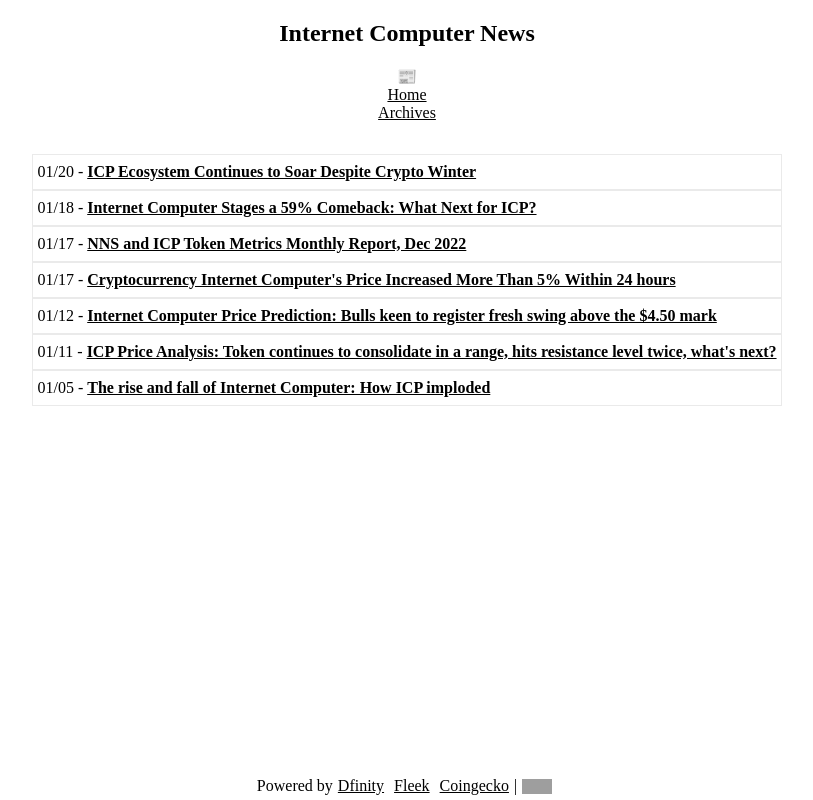
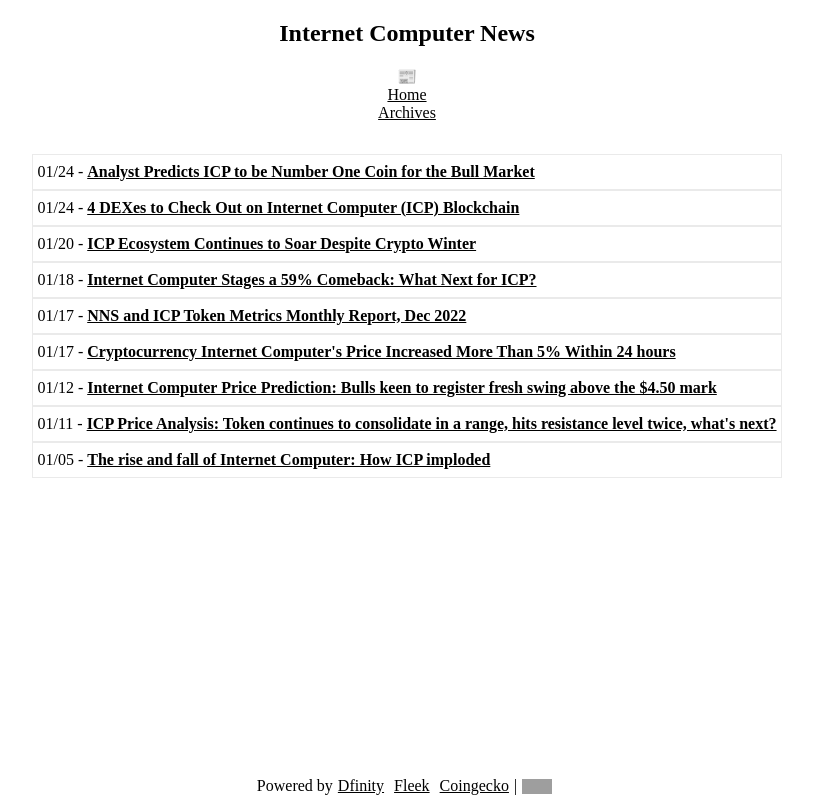
Before and after one commit to rjlucasm/ictoday, a Next.js app: page /news/2023 in a window 1280 px wide. Shown: the whole page, without its empty margins (233-1046 px from the left). Built offline with nearby package versions, Linux system fonts and the light colour scheme; grey boxes are pictures that could not be loaded.

Commit message:
News 01/24

```diff
--- a/pages/news/2023.js
+++ b/pages/news/2023.js
@@ -19,6 +19,12 @@ export default function News23() {
             <Link href="/archive"><a style={{ color: 'inherit' }}>Archives</a></Link>
 
             <div className="pagesgrid">
+            <div className="pagescard">01/24 -&nbsp;
+                <a href="https://coinedition.com/analyst-predicts-icp-to-be-number-one-coin-for-the-bull-market/" target="_blank" rel="noopener noreferrer">Analyst Predicts ICP to be Number One Coin for the Bull Market</a>
+            </div>
+            <div className="pagescard">01/24 -&nbsp;
+                <a href="https://bsc.news/post/4-dexes-to-check-out-on-internet-computer-icp-blockchain" target="_blank" rel="noopener noreferrer">4 DEXes to Check Out on Internet Computer (ICP) Blockchain</a>
+            </div>
             <div className="pagescard">01/20 -&nbsp;
                 <a href="https://medium.com/@dfinity/icp-ecosystem-continues-to-soar-despite-crypto-winter-f8d5aaa0008e" target="_blank" rel="noopener noreferrer">ICP Ecosystem Continues to Soar Despite Crypto Winter</a>
             </div>
```
